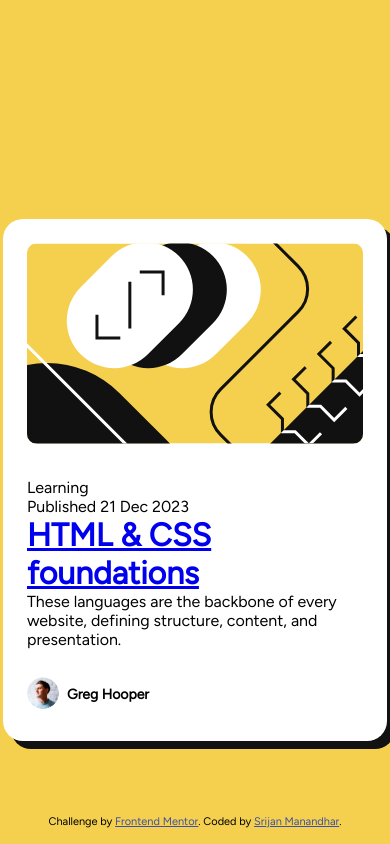
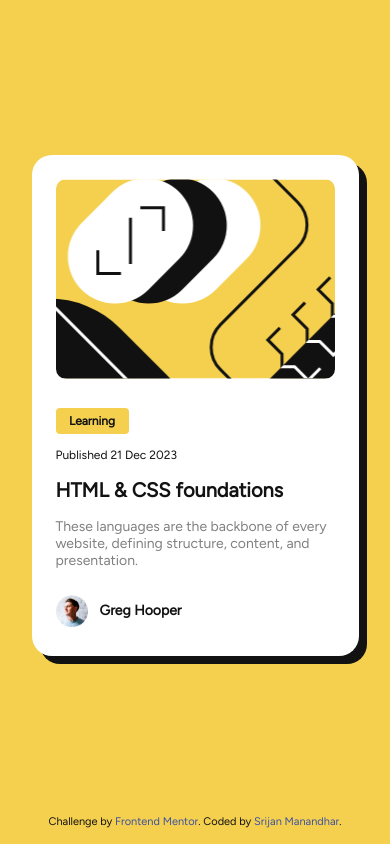
Before and after one commit to srijanss/blog-preview-card, a website: page index.html in a window 390 px wide. Drawn offline with Linux system fonts and the light colour scheme.

Commit message:
added mobile layout and styles

```diff
--- a/index.html
+++ b/index.html
@@ -18,32 +18,26 @@
   </head>
   <body>
     <main>
-      <div class="blog-img-wrapper">
-        <img
-          src="./assets/images/illustration-article.svg"
-          alt="Drawers"
-          class="blog-img"
-        />
-      </div>
-      <div class="blog-info-block">
-        <div class="tag">Learning</div>
-        <div class="published">Published 21 Dec 2023</div>
-        <a href="#" class="blog-title">
-          <h1>HTML & CSS foundations</h1>
-        </a>
-        <p class="blog-content-short">
-          These languages are the backbone of every website, defining structure,
-          content, and presentation.
-        </p>
-      </div>
-      <div class="blog-owner-block">
-        <div class="avatar-icon-wrapper">
-          <img
-            src="./assets/images/image-avatar.webp"
-            alt="Blog owner avatar"
-          />
+      <div class="blog-preview-card">
+        <div class="blog-image"></div>
+        <div class="content">
+          <div class="category">Learning</div>
+          <p class="publish-date">Published 21 Dec 2023</p>
+          <h1 class="post-title">HTML & CSS foundations</h1>
+          <p class="post-description">
+            These languages are the backbone of every website, defining
+            structure, content, and presentation.
+          </p>
         </div>
-        <p>Greg Hooper</p>
+        <div class="author">
+          <div class="img-wrapper">
+            <img
+              src="./assets/images/image-avatar.webp"
+              alt="Blog author avatar"
+            />
+          </div>
+          <p class="author-name">Greg Hooper</p>
+        </div>
       </div>
     </main>
 
--- a/styles.css
+++ b/styles.css
@@ -12,6 +12,9 @@
   --font-weight-extra-bold: 800;
   --card-width: 384px;
   --card-height: 522px;
+  --card-width-mobile: 327px;
+  --card-height-mobile: 501px;
+  --blog-image-height: 200px;
 }
 
 *,
@@ -23,16 +26,29 @@
 }
 
 body {
+  width: 100%;
+  height: 100vh;
+  background-color: var(--primary-color);
   font-size: 16px;
-  background-color: var(--primary-color);
   font-family: var(--primary-font);
   font-weight: var(--font-weight-regular);
+  color: var(--black-color);
+  display: grid;
+  grid-template-rows: 1fr auto;
+}
+img {
   width: 100%;
-  height: 100vh;
+}
+a {
+  text-decoration: none;
+  color: var(--black-color);
+}
+main {
+  width: 100%;
   padding-top: 218.5px;
 }
 
-main {
+.blog-preview-card {
   width: var(--card-width);
   height: var(--card-height);
   margin: 0 auto;
@@ -42,26 +58,68 @@ main {
   box-shadow: 8px 8px 0 0 var(--black-color);
   display: grid;
   grid-gap: 24px;
+  cursor: pointer;
+}
+.blog-preview-card:hover {
+  box-shadow: 16px 16px 0 0 var(--black-color);
+}
+.blog-preview-card:hover .post-title {
+  color: var(--primary-color);
 }
 
-.blog-img-wrapper img {
-  width: 100%;
+.blog-image {
+  height: var(--blog-image-height);
+  background-image: url("./assets/images/illustration-article.svg");
+  background-repeat: no-repeat;
+  background-size: cover;
+  background-position: center center;
   border-radius: 10px;
 }
 
-.blog-owner-block {
+.content {
+  display: grid;
+  grid-gap: 12px;
+}
+.category {
+  width: 82px;
+  height: 29px;
+  border-radius: 4px;
+  background-color: var(--primary-color);
+  color: var(--black-color);
+  display: grid;
+  justify-content: center;
+  align-items: center;
+  font-weight: var(--font-weight-extra-bold);
+  font-size: 14px;
+}
+
+.publish-date {
+  font-weight: var(--font-weight-medium);
+  font-size: 14px;
+}
+
+.post-title {
+  font-weight: var(--font-weight-extra-bold);
+  font-size: 24px;
+  line-height: 1.5;
+}
+.post-description {
+  font-weight: var(--font-weight-medium);
+  color: var(--gray-color);
+}
+.author {
   width: 129px;
   height: 32px;
-  display: flex;
+  display: grid;
+  grid-template-columns: 32px 1fr;
+  grid-gap: 12px;
   align-items: center;
 }
-.blog-owner-block img {
+.author .img-wrapper {
   width: 32px;
   height: 32px;
-  border-radius: 50%;
-  margin-right: 8px;
 }
-.blog-owner-block p {
+.author p {
   font-weight: var(--font-weight-extra-bold);
   font-size: 14px;
   line-height: 1.5rem;
@@ -69,9 +127,6 @@ main {
 
 .attribution {
   width: 100vw;
-  position: fixed;
-  bottom: 0;
-  left: 0;
   font-size: 11px;
   text-align: center;
   padding: 1rem;
@@ -79,3 +134,27 @@ main {
 .attribution a {
   color: hsl(228, 45%, 44%);
 }
+
+@media (max-width: 768px) {
+  main {
+    padding-top: 155px;
+  }
+  .blog-preview-card {
+    width: var(--card-width-mobile);
+    height: var(--card-height-mobile);
+  }
+  .category {
+    width: 73px;
+    height: 26px;
+    font-size: 12px;
+  }
+  .publish-date {
+    font-size: 12px;
+  }
+  .post-title {
+    font-size: 20px;
+  }
+  .post-description {
+    font-size: 14px;
+  }
+}
```
